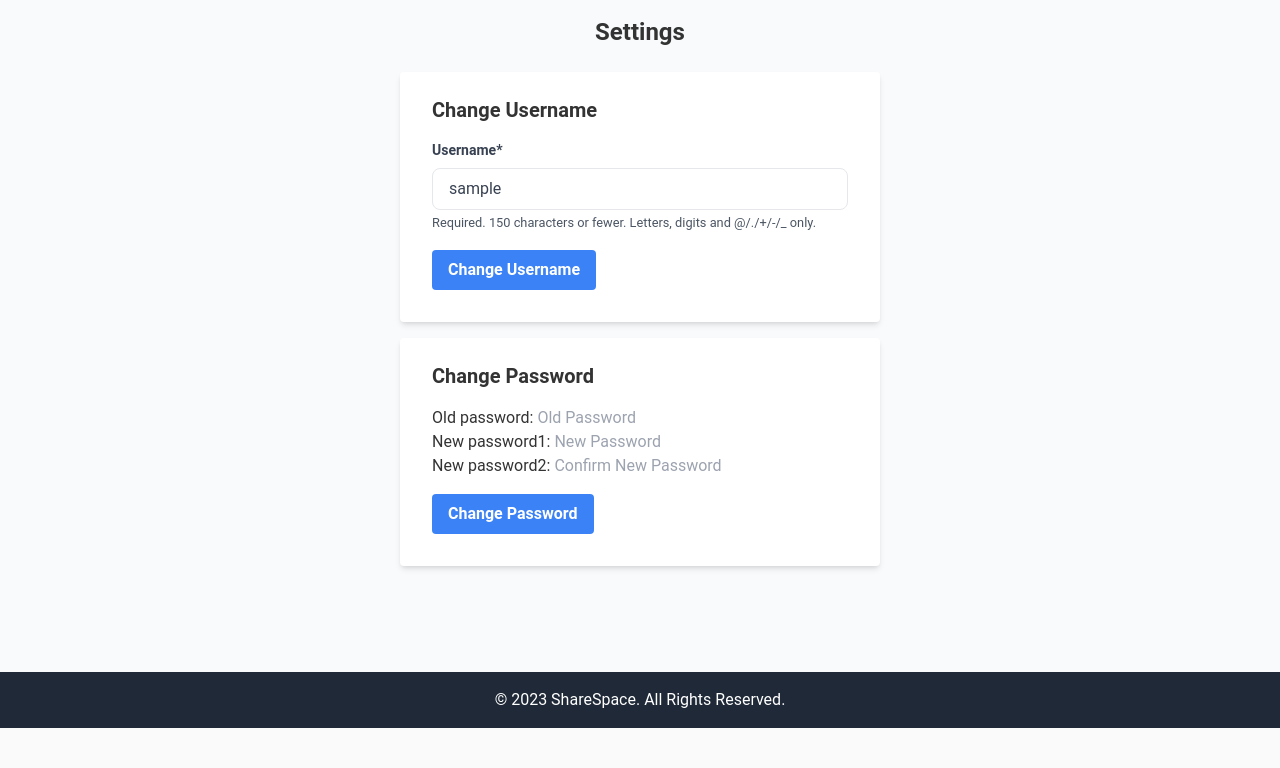
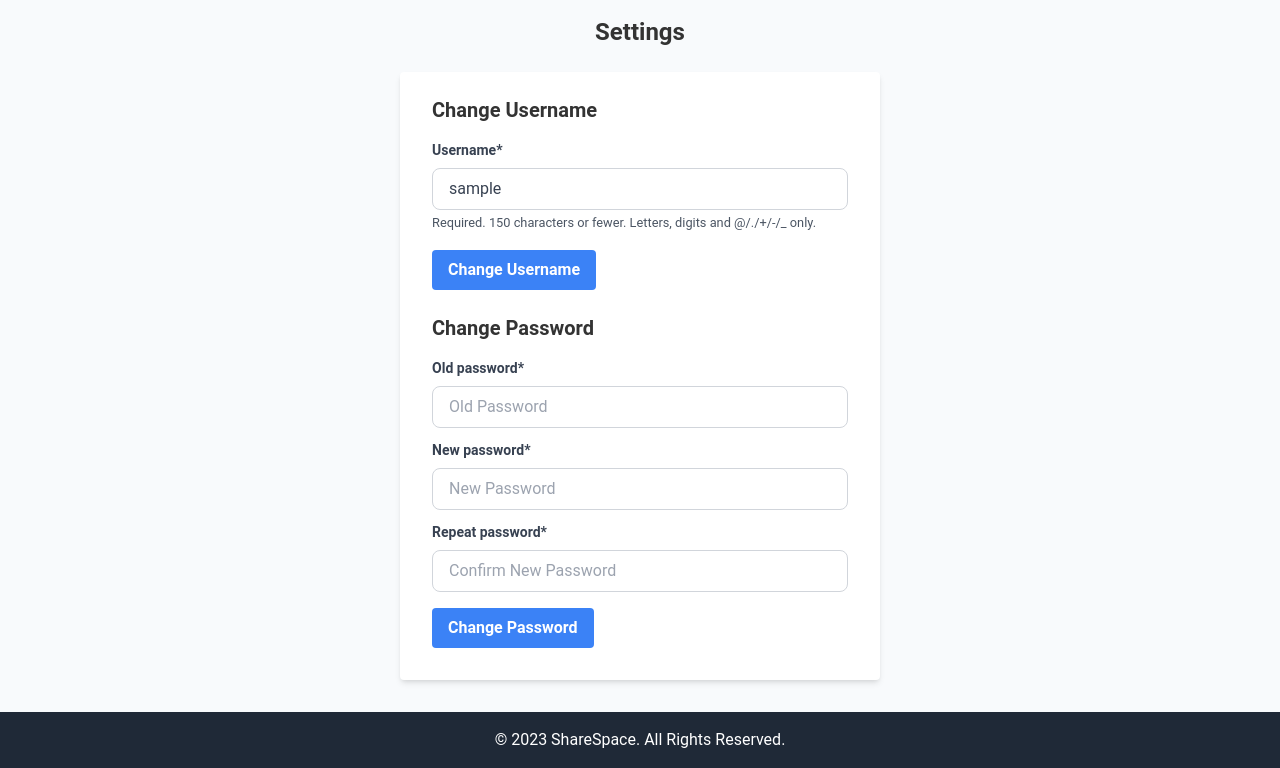
Before and after one commit to jobyfoster/sharespace, a Django app: page /settings/ in a window 1280 px wide. Shown: the part 72-840 px from the top of the page. Before the commit the page ends 800 px from the top, so only its background shows below. Run offline with Django 4.2, Linux system fonts and the light colour scheme; the visitor is signed in with stand-in values (Sample User, id 1); some libraries are stand-ins or nearby versions.

Commit message:
made the settings tab fully customizable

```diff
--- a/app/templates/app/settings.html
+++ b/app/templates/app/settings.html
@@ -6,19 +6,16 @@
     <h2 class="text-2xl font-bold text-center mb-6">Settings</h2>
 
     <div class="bg-white shadow-md rounded px-8 pt-6 pb-8 mb-4">
-        <form method="post">
+        <form method="post" action="{% url 'settings' %}" class="mb-6">
             {% csrf_token %}
             <h3 class="text-xl font-semibold mb-4">Change Username</h3>
             <div class="mb-4">
-
-
                 <div id="div_id_username" class="mb-3">
                     <label for="id_username" class="block text-gray-700 text-sm font-bold mb-2">
                         Username<span class="asteriskField">*</span>
                     </label>
-                    <input type="text" name="username" value="{{username_form.username.value}}" maxlength="150" class="textinput text-gray-700 bg-white rounded-lg px-4 py-2 focus:outline-none block appearance-none w-full leading-normal border {% if username_form.errors %} border-red-500 {% else %} border-grey-300 {% endif %}" required="" id="id_username">
-                    {% if username_form.errors %}
-
+                    <input type="text" name="username" value="{{username_form.username.value}}" maxlength="150" class="textinput text-gray-700 bg-white rounded-lg px-4 py-2 focus:outline-none block appearance-none w-full leading-normal border {% if username_form.errors %} border-red-500 {% else %} border-gray-300 {% endif %}" required="" id="id_username">
+                    {% if username_form.username.errors %}
                         {% for error in username_form.username.errors %}
                             <p id="error-{{forloop.counter}}" class="text-red-500 text-xs italic">
                                 <strong>{{ error|escape }}</strong>
@@ -33,14 +30,52 @@
             </div>
             <button type="submit" name="change_username" class="bg-blue-500 hover:bg-blue-700 text-white font-bold py-2 px-4 rounded focus:outline-none focus:shadow-outline">Change Username</button>
         </form>
-        </div>
 
-    <div class='bg-white shadow-md rounded px-8 pt-6 pb-8 mb-4'>
         <form method="post" action="{% url 'settings' %}">
             {% csrf_token %}
             <h3 class="text-xl font-semibold mb-4">Change Password</h3>
             <div class="mb-4">
-                {{ password_form|crispy }}
+                <div id="div_id_old_password" class="mb-3">
+                    <label for="id_old_password" class="block text-gray-700 text-sm font-bold mb-2">
+                        Old password<span class="asteriskField">*</span>
+                    </label>
+                    <input type="password" name="old_password" class="form-control passwordinput text-gray-700 bg-white border focus:outline-none {% if password_form.old_password.errors %}border-red-500{% else %}border-gray-300{% endif %} rounded-lg w-full appearance-none px-4 py-2 block leading-normal" placeholder="Old Password" required="" aria-invalid="true" id="id_old_password">
+                    {% if password_form.old_password.errors %}
+                        {% for error in password_form.old_password.errors %}
+                            <p id="error-{{forloop.counter}}-new-username" class="text-red-500 text-xs italic">
+                                <strong>{{ error|escape }}</strong>
+                            </p>
+                        {%endfor%}
+                    {% endif %}
+                </div>
+
+                <div id="div_id_new_password1" class="mb-3">
+                    <label for="id_new_password1" class="block text-gray-700 text-sm font-bold mb-2">
+                        New password<span class="asteriskField">*</span>
+                    </label>
+                    <input type="password" name="new_password1" class="form-control passwordinput text-gray-700 bg-white border focus:outline-none {% if password_form.new_password1.errors %}border-red-500{% else %}border-gray-300{% endif %} rounded-lg w-full appearance-none px-4 py-2 block leading-normal" placeholder="New Password" required="" id="id_new_password1">
+                    {% if password_form.new_password1.errors %}
+                        {% for error in password_form.new_password1.errors %}
+                            <p id="error-{{forloop.counter}}-new-password1" class="text-red-500 text-xs italic">
+                                <strong>{{ error|escape }}</strong>
+                            </p>
+                        {%endfor%}
+                    {% endif %}
+                </div>
+
+                <div id="div_id_new_password2" class="mb-3"> <label for="id_new_password2" class="block text-gray-700 text-sm font-bold mb-2">
+                        Repeat password<span class="asteriskField">*</span>
+                    </label>
+                    <input type="password" name="new_password2" class="form-control passwordinput text-gray-700 bg-white border focus:outline-none {% if password_form.new_password2.errors %}border-red-500{% else %}border-gray-300{% endif %} rounded-lg w-full appearance-none px-4 py-2 block leading-normal" placeholder="Confirm New Password" required="" aria-invalid="true" id="id_new_password2">
+                    {% if password_form.new_password2.errors %}
+                        {% for error in password_form.new_password2.errors %}
+                            <p id="error-{{forloop.counter}}-new-password2" class="text-red-500 text-xs italic">
+                                <strong>{{ error|escape }}</strong>
+                            </p>
+                        {%endfor%}
+                    {% endif %}
+                </div>
+
             </div>
             <button type="submit" name="change_password" class="bg-blue-500 hover:bg-blue-700 text-white font-bold py-2 px-4 rounded focus:outline-none focus:shadow-outline">Change Password</button>
         </form>
--- a/app/views.py
+++ b/app/views.py
@@ -4,7 +4,12 @@ from django.http import HttpResponse, Http404
 from django.urls import reverse_lazy
 from django.contrib import messages
 from django.contrib.auth.views import PasswordChangeView
-from .forms import FileUploadForm, ShareSpaceAccessForm, PasswordChangingForm, UsernameChangingForm
+from .forms import (
+    FileUploadForm,
+    ShareSpaceAccessForm,
+    PasswordChangingForm,
+    UsernameChangingForm,
+)
 from django.conf import settings
 from .models import (
     ShareSpace,
@@ -360,25 +365,30 @@ def unfavorite_space(request, space_id):
         return redirect("home")
 
 
+@login_required
 def settings_view(request):
-    if request.method == 'POST':
-        if 'change_password' in request.POST:
+    if request.method == "POST":
+        if "change_password" in request.POST:
             password_form = PasswordChangingForm(request.user, request.POST)
             if password_form.is_valid():
                 password_form.save()
-                messages.success(request, 'Your password has been updated!')
+                messages.success(request, "Your password has been updated!")
         else:
             password_form = PasswordChangingForm(request.user)
 
-        if 'change_username' in request.POST:
+        if "change_username" in request.POST:
             username_form = UsernameChangingForm(request.POST, instance=request.user)
             if username_form.is_valid():
                 username_form.save()
-                messages.success(request, 'Your username has been updated!')
+                messages.success(request, "Your username has been updated!")
         else:
             username_form = UsernameChangingForm(instance=request.user)
     else:
         password_form = PasswordChangingForm(request.user)
         username_form = UsernameChangingForm(instance=request.user)
 
-    return render(request, 'app/settings.html', {'password_form': password_form, 'username_form': username_form})
+    return render(
+        request,
+        "app/settings.html",
+        {"password_form": password_form, "username_form": username_form},
+    )
```
Lines whose indentation alone changed are shown as unchanged.
